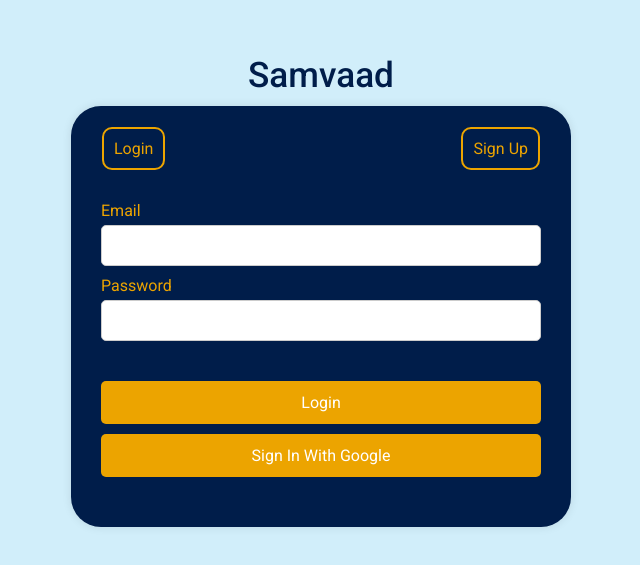
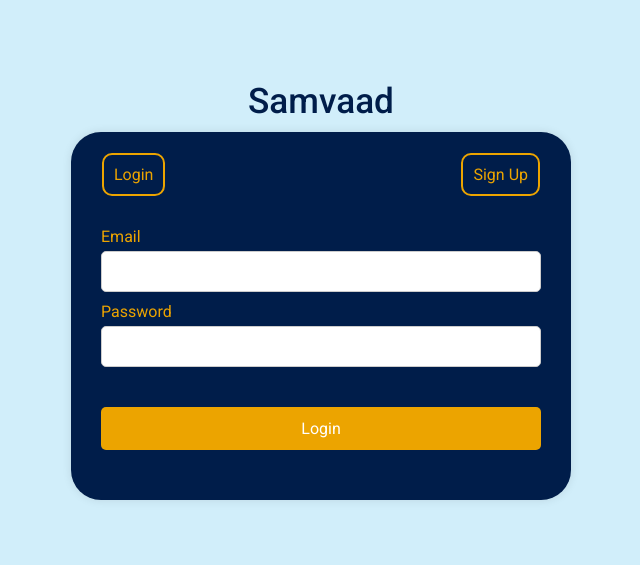
Before and after one commit to Chanakyasarma/Samvaad-The_chat_app, a React (Vite) app: page /signin in a window 1280 px wide. Shown: the part 105-670 px from the top of the page, without its empty margins (319-959 px from the left). Built offline with nearby package versions, Linux system fonts and the light colour scheme; no server answers.

Commit message:
signin google removed

```diff
--- a/src/pages/SignIn/SignIn.tsx
+++ b/src/pages/SignIn/SignIn.tsx
@@ -213,18 +213,6 @@ export default function SignIn() {
     }
   };
 
-  const handleGoogleSignIn = async () => {
-    setLoading(true);
-    try {
-      const provider = new GoogleAuthProvider();
-      await signInWithPopup(firebaseAuth, provider);
-    } catch (error: unknown) {
-      console.error("Google Sign In Error:", error);
-      toast.error("Sign In With Google Failed");
-    } finally {
-      setLoading(false);
-    }
-  };
 
   if (currentUser) return <Navigate to="/" />;
 
@@ -266,7 +254,7 @@ export default function SignIn() {
                     required
                   />
                   <Button disabled={loading} onClick={handleEmailSignIn} style={{ marginTop: "30px" }}>Login</Button>
-                  <Button disabled={loading} onClick={handleGoogleSignIn}>Sign In With Google</Button>
+
                 </div>
               ) : (
                 <div>
```
